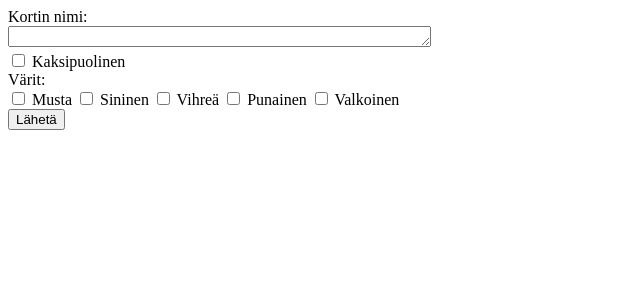
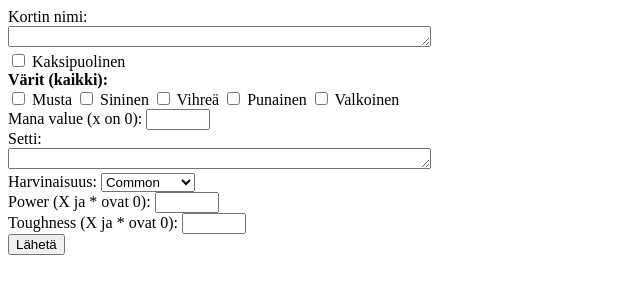
Before and after one commit to kaltionkasvatti/magic-library, a Flask app: page /newcard in a window 1280 px wide. Shown: the top 300 px of the page, without its empty margins (0-640 px from the left). Run offline with Flask 3, Linux system fonts and the light colour scheme.

Commit message:
Frontend functionality for adding a card, library TBA

```diff
--- a/templates/newcard.html
+++ b/templates/newcard.html
@@ -6,7 +6,7 @@
         <input type="checkbox" name="twofaced" value="yes">
         <label for ="twofaced"> Kaksipuolinen</label>
     <br>
-    Värit:
+        <b>Värit (kaikki):</b>
     <br>
         <input type="checkbox" name="colour1" value="b">
         <label for="colour1"> Musta</label>
@@ -19,5 +19,23 @@
         <input type="checkbox" name="colour5" value="w">
         <label for="colour5"> Valkoinen</label>
     <br>
+        Mana value (x on 0):    <input type="number" name="cmc" min="0" max="100">
+    <br>
+    Setti:
+    <br>
+    <textarea name="set" rows="1" cols="50"></textarea>
+    <br>
+    Harvinaisuus:
+    <select name="rarity">
+        <option value="common" selected> Common
+        <option value="uncommon" > Uncommon
+        <option value="rare" > Rare
+        <option value="mythic" > Mythic Rare
+    </select>
+    <br>
+    Power (X ja * ovat 0): <input type="number" name="power" min="0" max="100">
+    <br>
+    Toughness (X ja * ovat 0): <input type="number" name="toughness" min="0" max="100">
+    <br>
     <input type="submit" value="Lähetä">
 </form>
```
Lines whose indentation alone changed are shown as unchanged.
